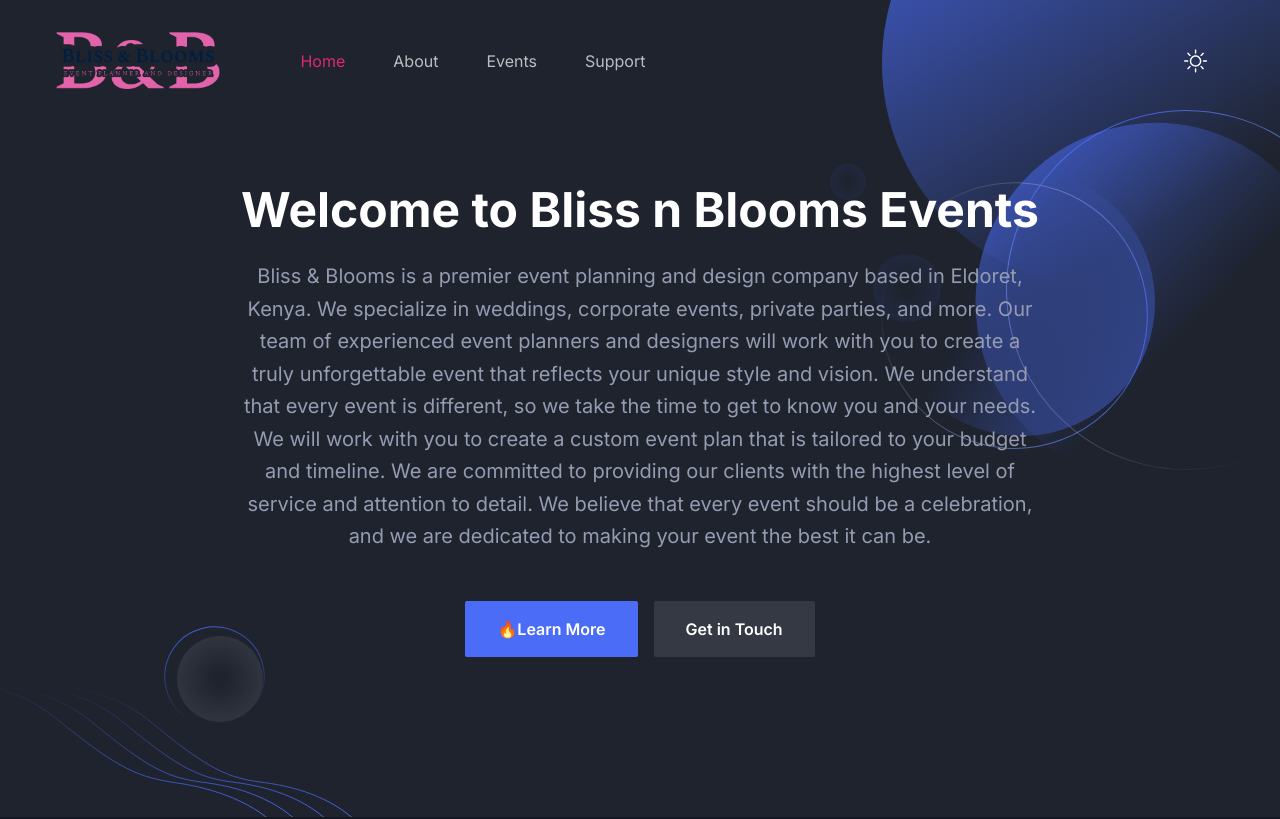
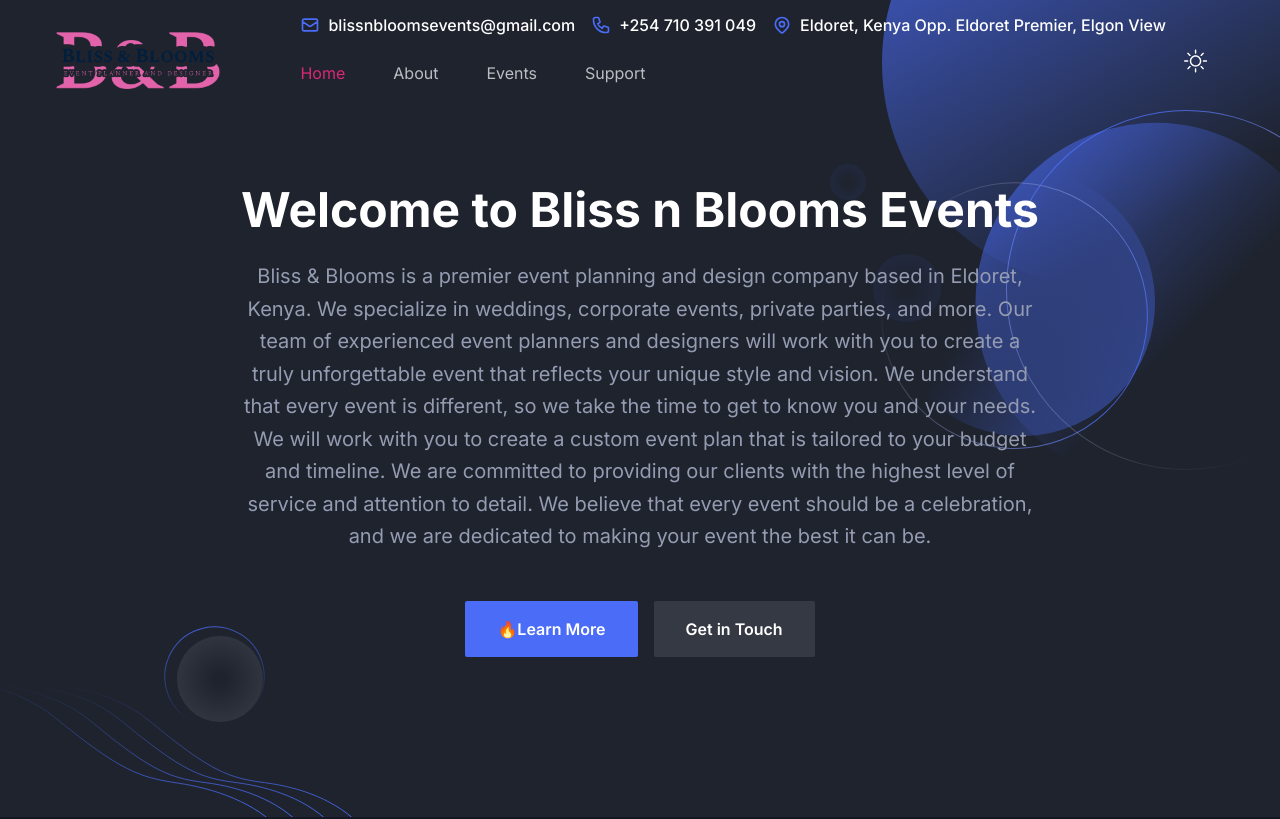
Before and after one commit to tulusdeveloper/event-web, a Next.js app: page / in a window 1280 px wide. Shown: the top 819 px of the page. Built offline with nearby package versions, Linux system fonts and the light colour scheme.

Commit message:
contact info

```diff
--- a/src/components/Header/index.tsx
+++ b/src/components/Header/index.tsx
@@ -43,7 +43,7 @@ const Header = () => {
       <header
         className={`header left-0 top-0 z-40 flex w-full items-center ${
           sticky
-            ? "dark:bg-gray-dark dark:shadow-sticky-dark fixed z-[9999] bg-white !bg-opacity-80 shadow-sticky backdrop-blur-sm transition"
+            ? "fixed z-[9999] bg-white !bg-opacity-80 shadow-sticky backdrop-blur-sm transition dark:bg-gray-dark dark:shadow-sticky-dark"
             : "absolute bg-transparent"
         }`}
       >
@@ -74,6 +74,74 @@ const Header = () => {
             </div>
             <div className="flex w-full items-center justify-between px-4">
               <div>
+                <div className="hidden lg:block">
+                  {/* Contact Information Section */}
+                  <div className="flex items-center space-x-4">
+                    <div className="flex items-center">
+                      <svg
+                        xmlns="http://www.w3.org/2000/svg"
+                        className="mr-2 h-5 w-5 text-primary"
+                        fill="none"
+                        viewBox="0 0 24 24"
+                        stroke="currentColor"
+                      >
+                        <path
+                          strokeLinecap="round"
+                          strokeLinejoin="round"
+                          strokeWidth={2}
+                          d="M3 8l7.89 5.26a2 2 0 002.22 0L21 8M5 19h14a2 2 0 002-2V7a2 2 0 00-2-2H5a2 2 0 00-2 2v10a2 2 0 002 2z"
+                        />
+                      </svg>
+                      <span className="text-base font-medium text-dark dark:text-white">
+                      blissnbloomsevents@gmail.com
+                      </span>
+                    </div>
+                    <div className="flex items-center">
+                      <svg
+                        xmlns="http://www.w3.org/2000/svg"
+                        className="mr-2 h-5 w-5 text-primary"
+                        fill="none"
+                        viewBox="0 0 24 24"
+                        stroke="currentColor"
+                      >
+                        <path
+                          strokeLinecap="round"
+                          strokeLinejoin="round"
+                          strokeWidth={2}
+                          d="M3 5a2 2 0 012-2h3.28a1 1 0 01.948.684l1.498 4.493a1 1 0 01-.502 1.21l-2.257 1.13a11.042 11.042 0 005.516 5.516l1.13-2.257a1 1 0 011.21-.502l4.493 1.498a1 1 0 01.684.949V19a2 2 0 01-2 2h-1C9.716 21 3 14.284 3 6V5z"
+                        />
+                      </svg>
+                      <span className="text-base font-medium text-dark dark:text-white">
+                      +254 710 391 049
+                      </span>
+                    </div>
+                    <div className="flex items-center">
+                      <svg
+                        xmlns="http://www.w3.org/2000/svg"
+                        className="mr-2 h-5 w-5 text-primary"
+                        fill="none"
+                        viewBox="0 0 24 24"
+                        stroke="currentColor"
+                      >
+                        <path
+                          strokeLinecap="round"
+                          strokeLinejoin="round"
+                          strokeWidth={2}
+                          d="M17.657 16.657L13.414 20.9a1.998 1.998 0 01-2.827 0l-4.244-4.243a8 8 0 1111.314 0z"
+                        />
+                        <path
+                          strokeLinecap="round"
+                          strokeLinejoin="round"
+                          strokeWidth={2}
+                          d="M15 11a3 3 0 11-6 0 3 3 0 016 0z"
+                        />
+                      </svg>
+                      <span className="text-base font-medium text-dark dark:text-white">
+                      Eldoret, Kenya Opp. Eldoret Premier, Elgon View
+                      </span>
+                    </div>
+                  </div>
+                </div>
                 <button
                   onClick={navbarToggleHandler}
                   id="navbarToggler"
--- a/src/components/Testimonials/index.tsx
+++ b/src/components/Testimonials/index.tsx
@@ -37,7 +37,7 @@ const Testimonials = () => {
     <section className="dark:bg-bg-color-dark bg-gray-light relative z-10 py-16 md:py-20 lg:py-28">
       <div className="container">
         <SectionTitle
-          title="What Our Users Says"
+          title="What Our Clients Says"
           paragraph="Discover what our satisfied clients have to say about their experience with Bliss & Blooms."
           center
         />
```
Also changed, not shown: public/images/favicon-1.png (added), public/images/favicon.png.
